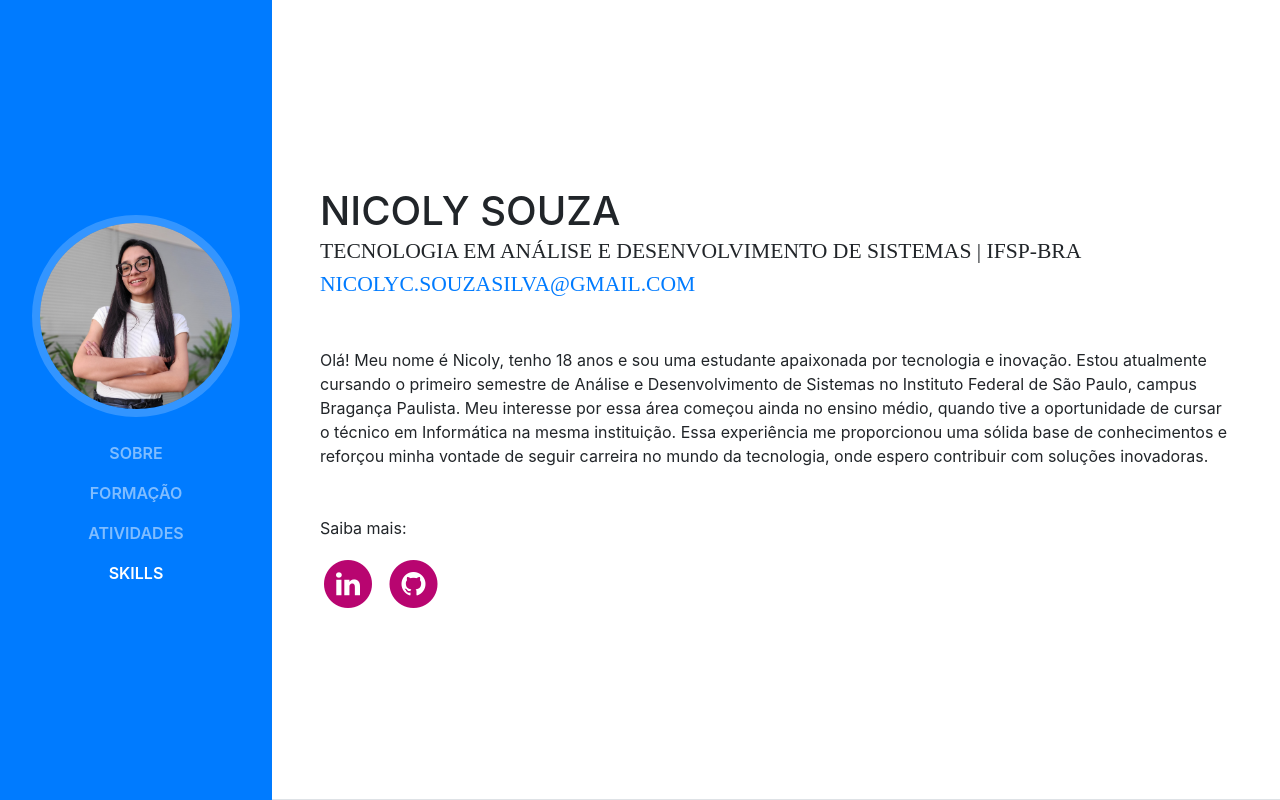
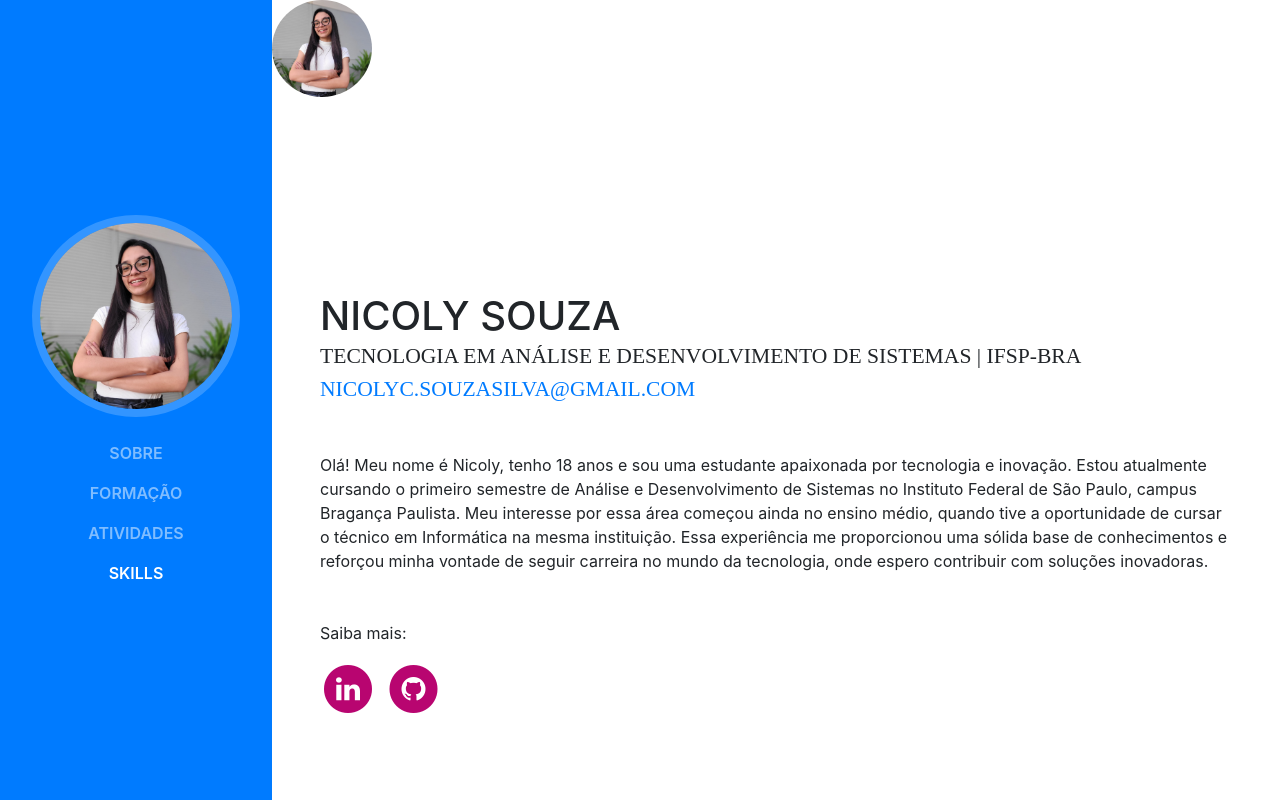
Before and after one commit to nicolysouzas/meu-curriculo, a website with bundled scripts: page index.html in a window 1280 px wide. Shown: the top 800 px of the page. Built offline with nearby package versions, Linux system fonts and the light colour scheme; a web font is replaced by a local one.

Commit message:
Update index.html

```diff
--- a/index.html
+++ b/index.html
@@ -9,6 +9,7 @@
     <meta name="author" content="">
 
     <title>Nicoly Souza</title>
+   <img class="img-fluid img-profile rounded-circle mx-auto mb-2" src="img/perfil1.jpg" width="100" height="100">
 
     <!-- Bootstrap core CSS -->
     <link href="vendor/bootstrap/css/bootstrap.min.css" rel="stylesheet">
```
